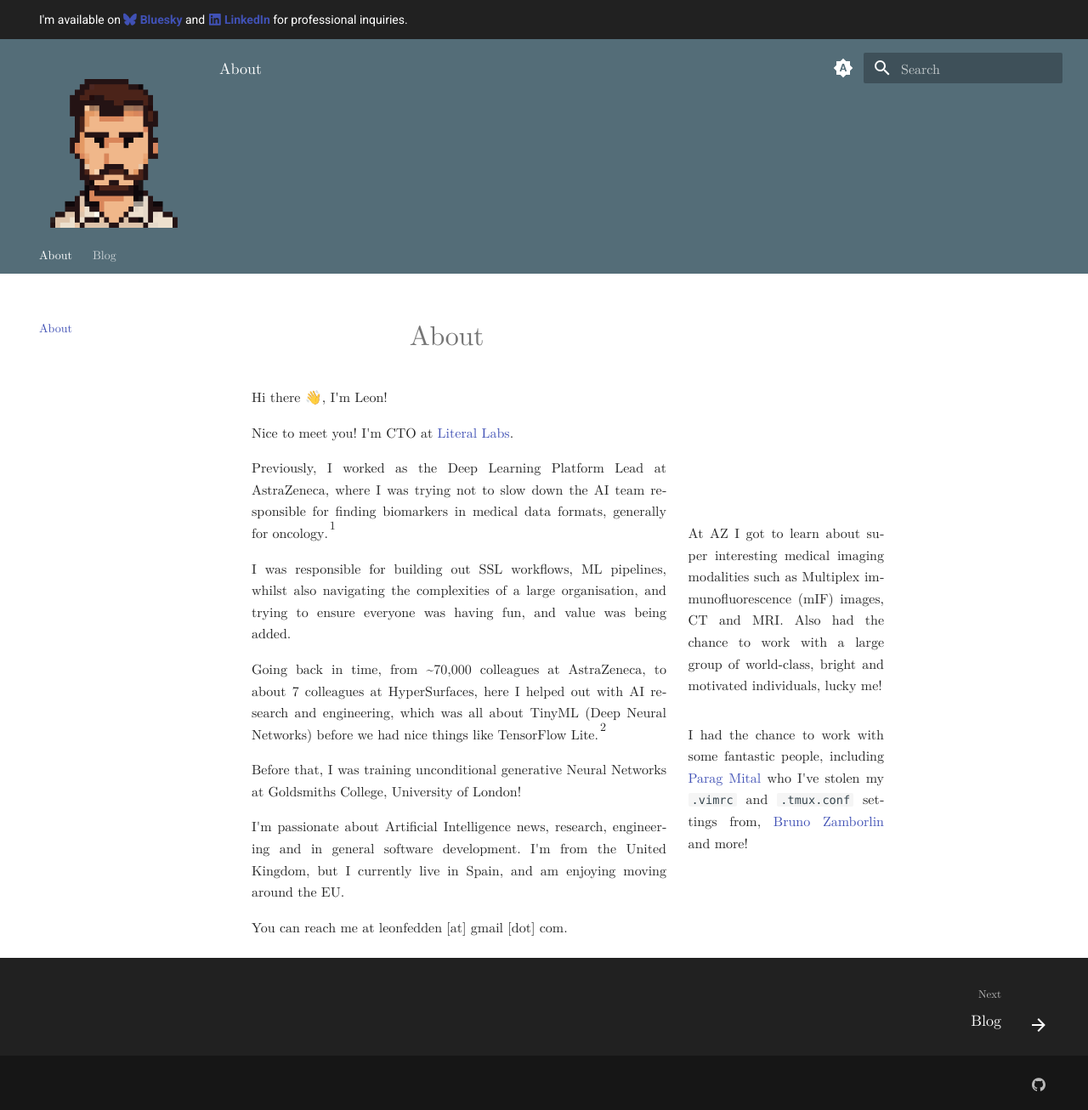
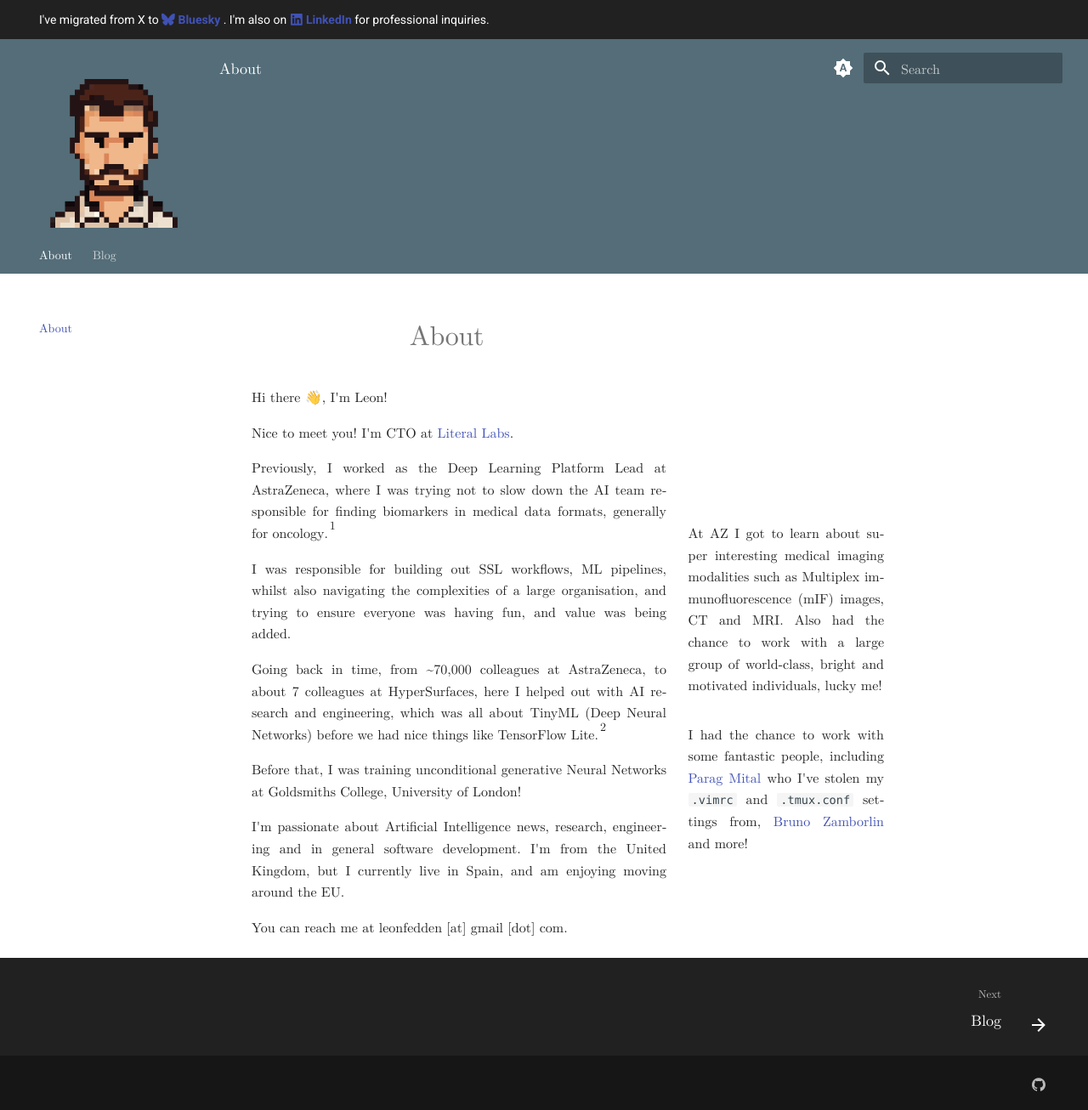
Before and after one commit to fedden/blog, an MkDocs documentation site: the page built from docs/index.md, in a window 1280 px wide. Shown: the whole page at 85% size. Built offline with MkDocs 1.6.1 and Material for MkDocs 9.7.7, drawn with Linux system fonts in a browser that asks for light colours.

Commit message:
update status bar

```diff
--- a/docs/overrides/main.html
+++ b/docs/overrides/main.html
@@ -19,12 +19,12 @@
 
 <!-- Announcement bar -->
 {% block announce %}
-  I'm available on <a href="https://bsky.app/profile/leonfedden.bsky.social">
+  I've migrated from X to <a href="https://bsky.app/profile/leonfedden.bsky.social">
     <span class="twemoji bluesky">
       {% include ".icons/fontawesome/brands/bluesky.svg" %}
     </span>
     <strong>Bluesky</strong>
-  </a> and <a href="https://www.linkedin.com/in/leon-fedden/">
+  </a>. I'm also on <a href="https://www.linkedin.com/in/leon-fedden/">
     <span class="twemoji linkedin">
       {% include ".icons/fontawesome/brands/linkedin.svg" %}
     </span>
```
